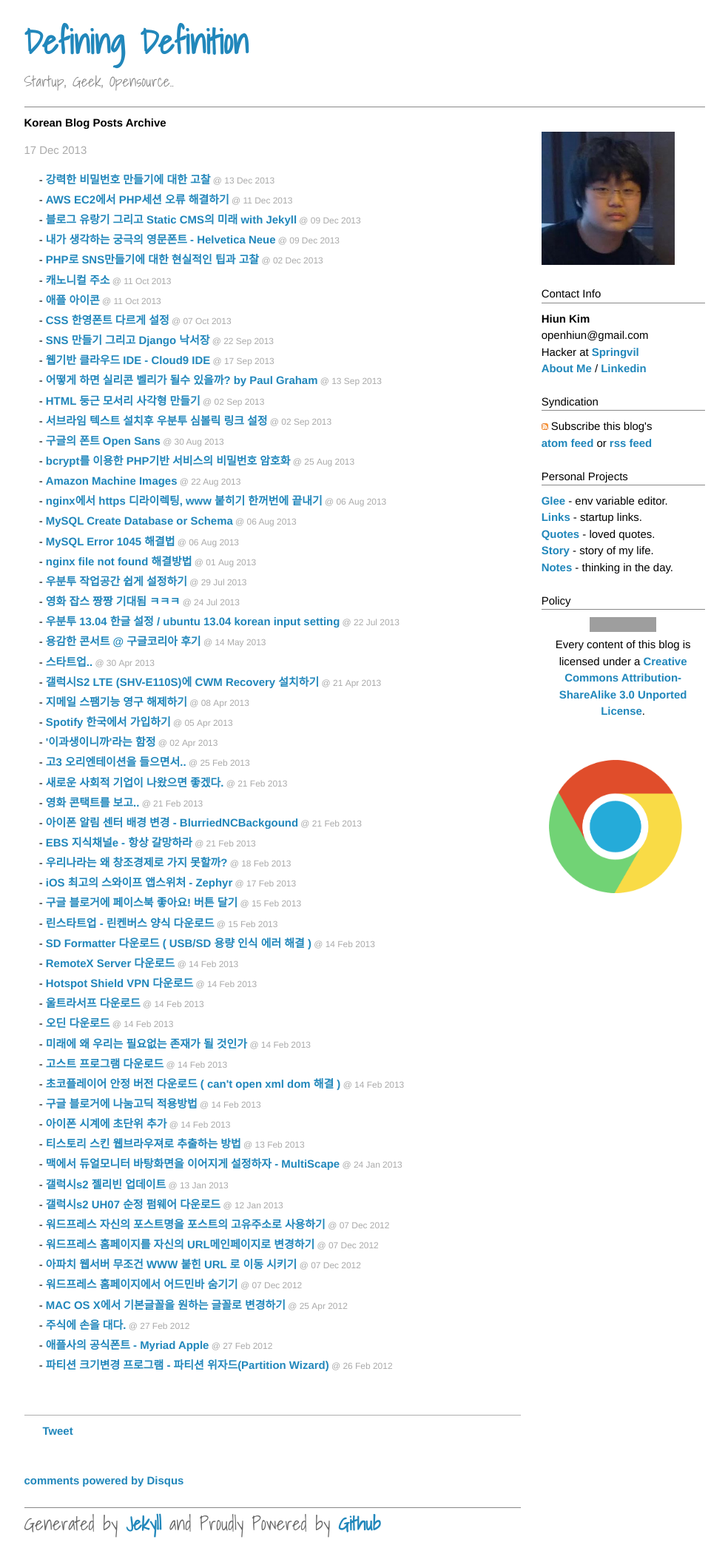
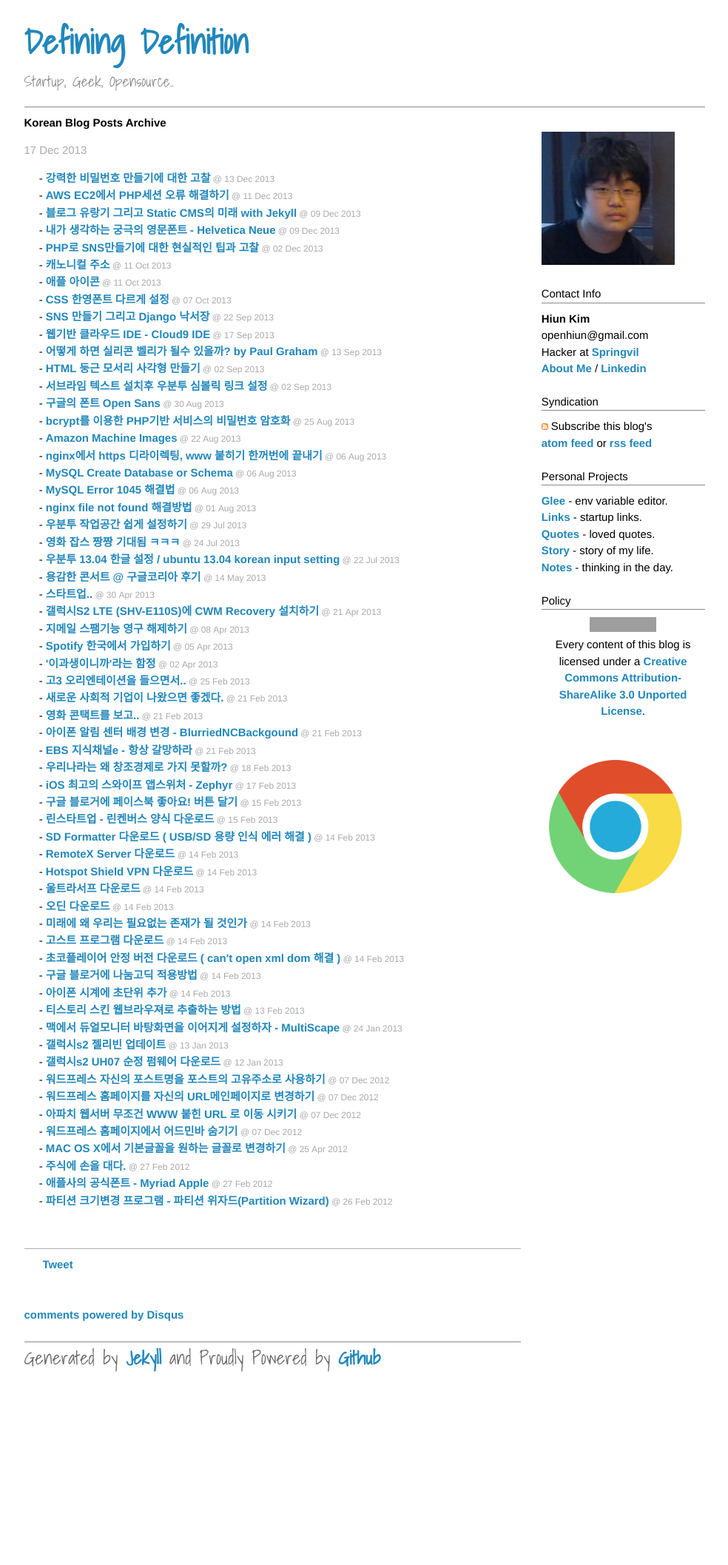
Before and after one commit to Gorski4123/openhiun.github.com, a Jekyll site: the page built from _posts/2013-12-17-k.md, in a window 1280 px wide. Shown: the whole page at 74% size, without its empty margins (160-1144 px from the left). Built offline with Jekyll 4.4.1, drawn with Linux system fonts in a browser that asks for light colours; Markdown is read by kramdown in place of the engine named in the settings; comment, search, counter and statistics services are not loaded; after the commit the page ends 1891 px from its top, so only the background shows below that; grey boxes are pictures that could not be loaded.

Commit message:
Update 2013-12-17-k.md

```diff
--- a/_posts/2013-12-17-k.md
+++ b/_posts/2013-12-17-k.md
@@ -9,7 +9,7 @@
   <ul class="posts">
     {% for post in site.posts %}
      {% if post.categories contains 'k' %}
-      <li>- <a href="{{ post.url }}">{{ post.title }}</a><span> &#64; {{ post.date | date_to_string }}</span></li>
+      - <a href="{{ post.url }}">{{ post.title }}</a><span> &#64; {{ post.date | date_to_string }}</span><br />
      {% endif %}
     {% endfor %}
   </ul>
```
